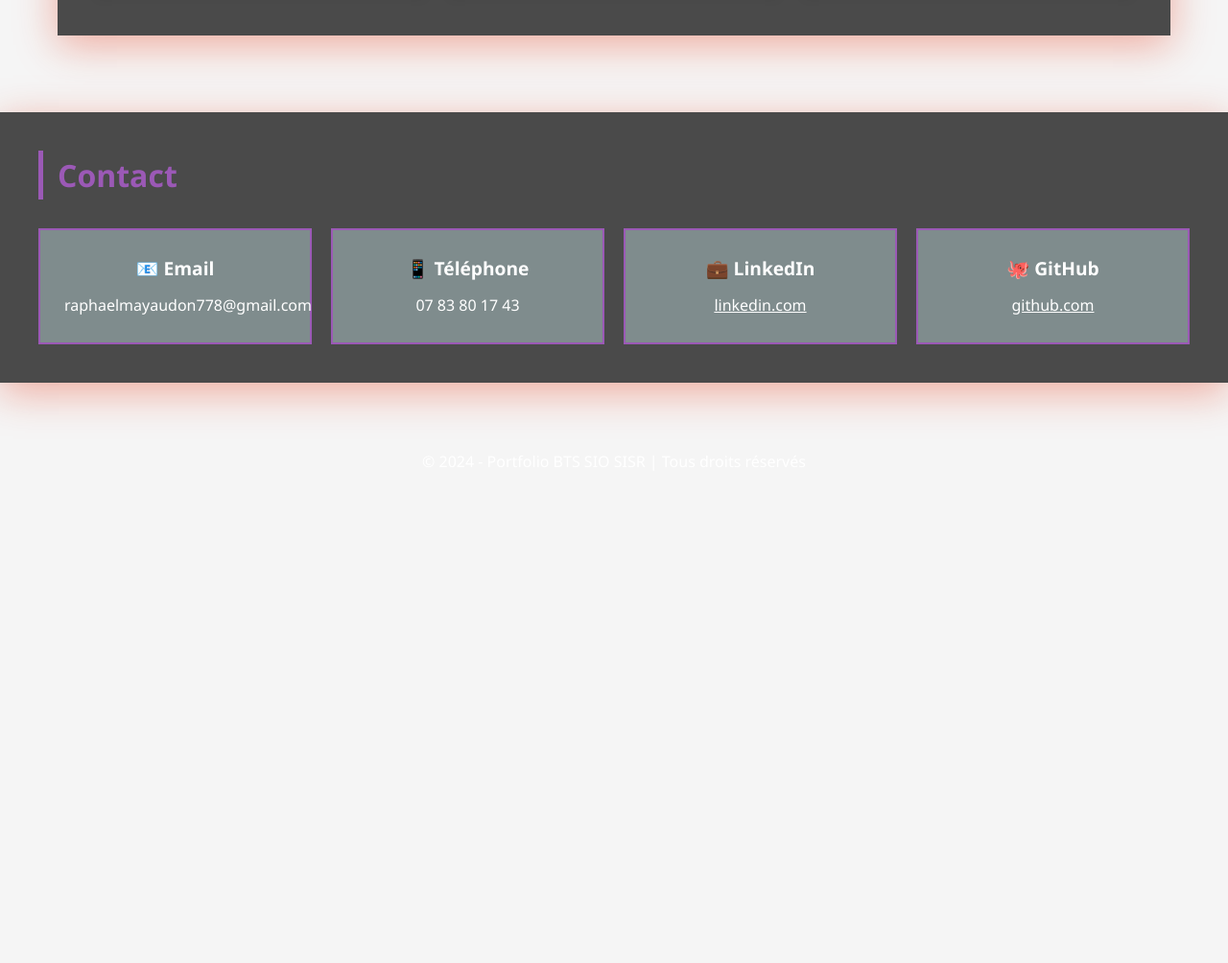
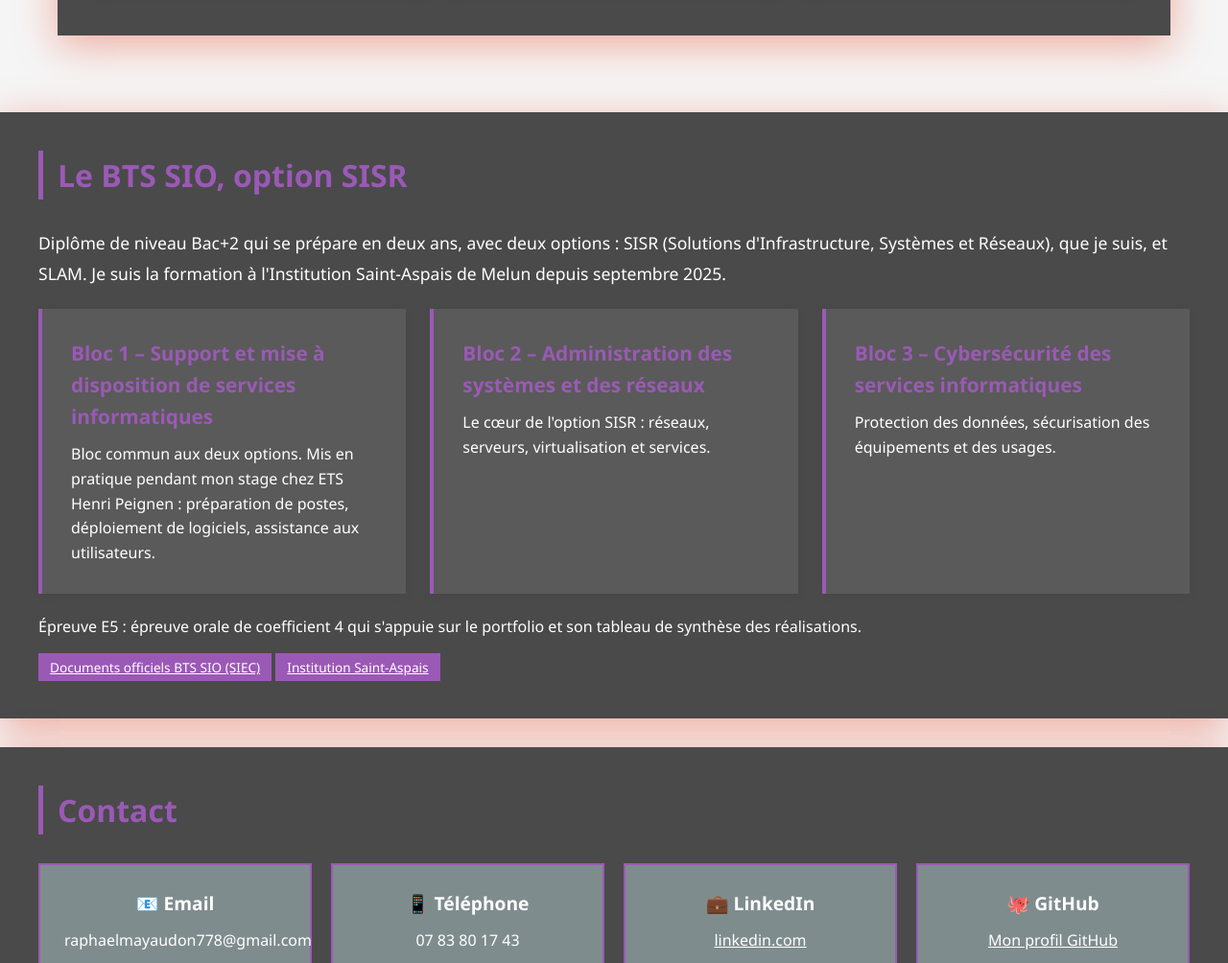
Before and after one commit to raphaelmayaudon778-spec/portefolio, a plain HTML site: page index.html in a window 1280 px wide. Shown: the part 1796-2800 px from the top of the page at 96% size. Before the commit the page ends 2320 px from the top, so only its background shows below. Drawn offline with Linux system fonts and the light colour scheme.

Commit message:
Ajout de la section BTS SIO (blocs, épreuve E5, liens), vrai lien GitHub, menu corrigé
Co-Authored-By: Claude Sonnet 5.5 <noreply@anthropic.com>
Claude-Session: https://claude.ai/code/session_017aEZyzvvt8m8shfugwRLNA

```diff
--- a/index.html
+++ b/index.html
@@ -18,6 +18,7 @@
             <a href="#about">À propos</a>
             <a href="#skills">Compétences</a>
             <a href="#projects">Projets</a>
+            <a href="#bts">BTS SIO</a>
             <a href="#contact">Contact</a>
         </nav>
 
@@ -126,6 +127,34 @@
             </div>
         </section>
 
+        <section id="bts" class="section">
+            <h2>Le BTS SIO, option SISR</h2>
+            <p style="font-size: 1.1rem; line-height: 1.8; margin-bottom: 20px;">
+                Diplôme de niveau Bac+2 qui se prépare en deux ans, avec deux options : SISR (Solutions d'Infrastructure, Systèmes et Réseaux), que je suis, et SLAM. Je suis la formation à l'Institution Saint-Aspais de Melun depuis septembre 2025.
+            </p>
+            <div class="projects-grid">
+                <div class="project-card">
+                    <h3>Bloc 1 – Support et mise à disposition de services informatiques</h3>
+                    <p>Bloc commun aux deux options. Mis en pratique pendant mon stage chez ETS Henri Peignen : préparation de postes, déploiement de logiciels, assistance aux utilisateurs.</p>
+                </div>
+                <div class="project-card">
+                    <h3>Bloc 2 – Administration des systèmes et des réseaux</h3>
+                    <p>Le cœur de l'option SISR : réseaux, serveurs, virtualisation et services.</p>
+                </div>
+                <div class="project-card">
+                    <h3>Bloc 3 – Cybersécurité des services informatiques</h3>
+                    <p>Protection des données, sécurisation des équipements et des usages.</p>
+                </div>
+            </div>
+            <p style="margin-top: 20px; line-height: 1.8;">
+                Épreuve E5 : épreuve orale de coefficient 4 qui s'appuie sur le portfolio et son tableau de synthèse des réalisations.
+            </p>
+            <div class="tech-tags" style="margin-top: 15px;">
+                <a class="tech-tag" href="https://www.siec.education.fr/candidats/docutheque" target="_blank" rel="noopener">Documents officiels BTS SIO (SIEC)</a>
+                <a class="tech-tag" href="http://www.lycee-st-aspais.org" target="_blank" rel="noopener">Institution Saint-Aspais</a>
+            </div>
+        </section>
+
         <section id="contact" class="section">
             <h2>Contact</h2>
             <div class="contact-info">
@@ -146,14 +175,14 @@
 
                 <div class="contact-card">
                     <h3>🐙 GitHub</h3>
-                    <p><a href="https://github.com" target="_blank" style="color: white; text-decoration: underline;">github.com</a></p>
+                    <p><a href="https://github.com/raphaelmayaudon778-spec" target="_blank" style="color: white; text-decoration: underline;">Mon profil GitHub</a></p>
                 </div>
             </div>
         </section>
     </div>
 
     <footer>
-        <p>&copy; 2024 - Portfolio BTS SIO SISR | Tous droits réservés</p>
+        <p>&copy; 2026 - Portfolio BTS SIO SISR | Tous droits réservés</p>
     </footer>
 </body>
 </html>
--- a/portfolio.css
+++ b/portfolio.css
@@ -46,7 +46,7 @@
             background: rgba(255, 255, 255, 0.95);
             padding: 15px;
             margin: 20px auto;
-            max-width: 600px;
+            max-width: 720px;
             display: flex;
             justify-content: center;
             gap: 30px;
@@ -57,6 +57,7 @@
         }
 
         nav a {
+            white-space: nowrap;
             color: #7f8c8d;
             text-decoration: none;
             font-weight: 600;
```
